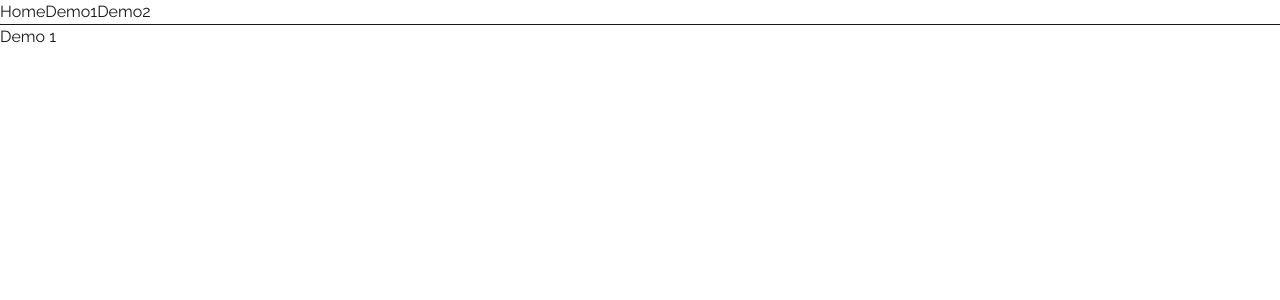
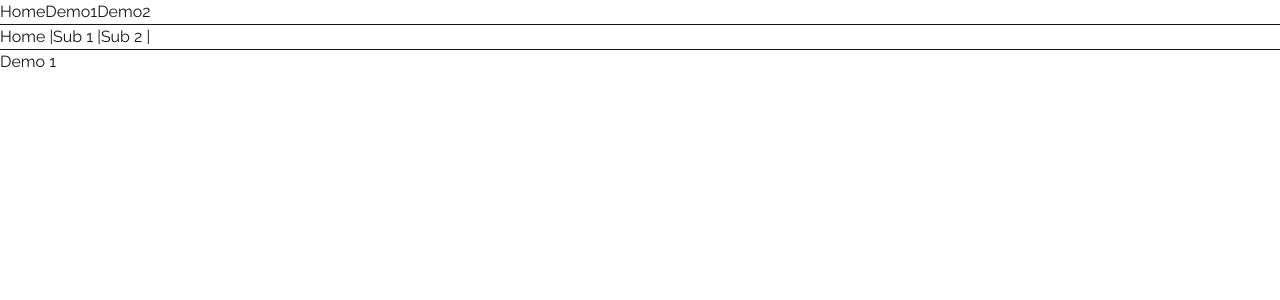
Before and after one commit to To5pl/JavaStella, a Next.js app in the folder stella-app/: page /demo1 in a window 1280 px wide. Shown: the top 300 px of the page. Built offline with nearby package versions, Linux system fonts and the light colour scheme.

Commit message:
lezione 2.5

```diff
--- /dev/null
+++ b/stella-app/app/demo1/layout.tsx
@@ -0,0 +1,16 @@
+export default function Demo1Layout({
+ children,
+}: {
+  children: React.ReactNode
+
+}) {
+  return (
+    <div lang="en">
+      <a href="/demo1">Home</a> |
+      <a href="/demo1/sub1">Sub 1</a> |
+      <a href="/demo1/sub2" >Sub 2</a> |
+      <hr/>
+      {children}
+    </div>
+  )
+}
--- a/stella-app/app/demo1/page.tsx
+++ b/stella-app/app/demo1/page.tsx
@@ -10,6 +10,7 @@ export const metadata={
 export default function Demo1(){
     return (
         <main className="page">
+
       <h1>Demo 1</h1>
     </main>
     )
```
